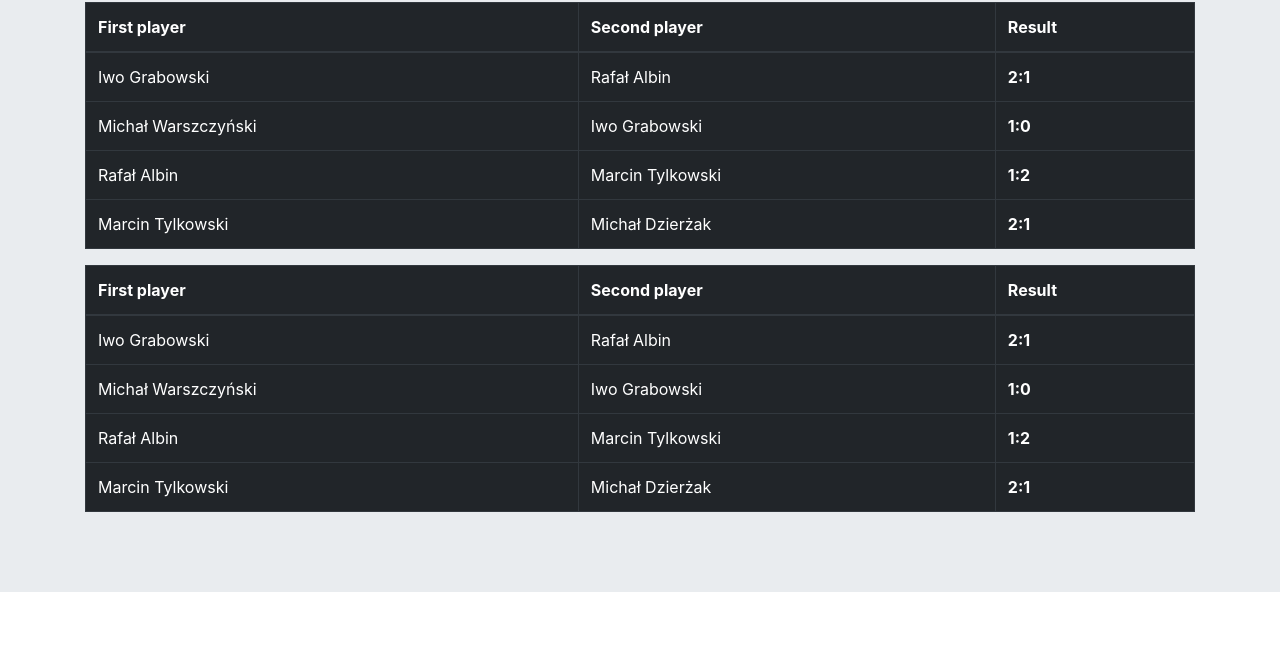
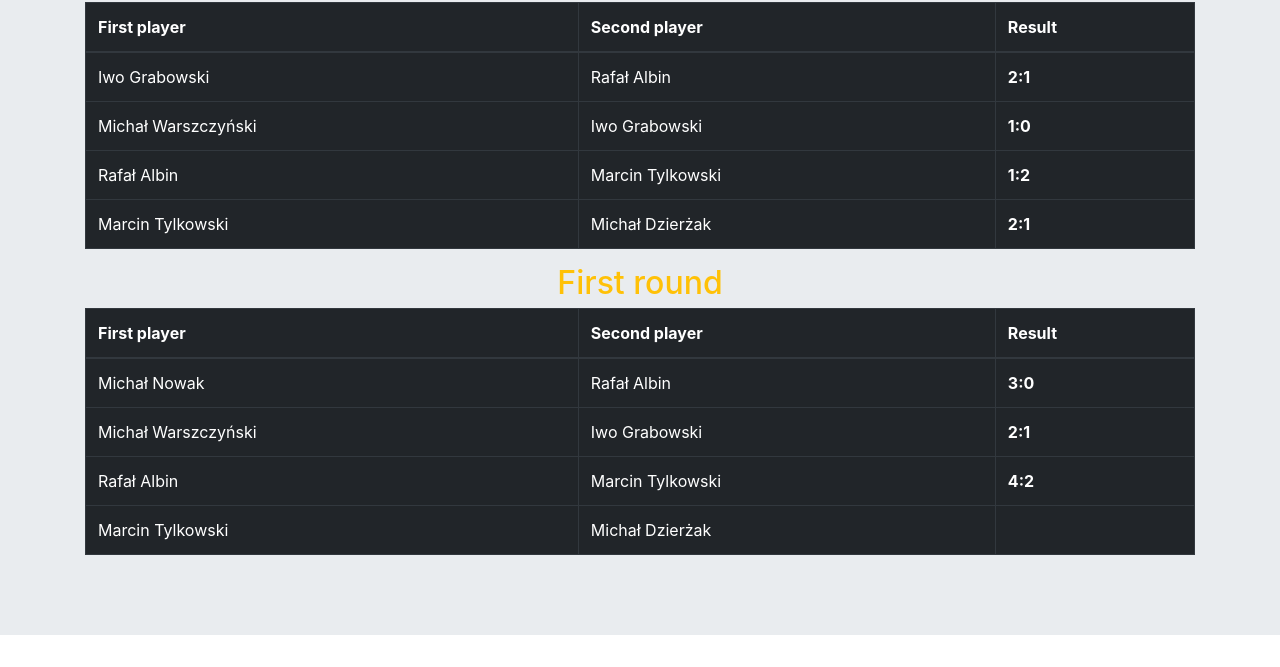
Before and after one commit to mwarszczynski/CSS, a plain HTML site: page Fifa18champions/index.html in a window 1280 px wide. Shown: the part 685-1352 px from the top of the page. Before the commit the page ends 1309 px from the top, so only its background shows below. Drawn offline with nearby package versions, Linux system fonts and the light colour scheme; files whose address does not match are found by name.

Commit message:
Update index.html

```diff
--- a/Fifa18champions/index.html
+++ b/Fifa18champions/index.html
@@ -160,7 +160,9 @@
           </tbody>
         </table>
 
-                <table class="table table-bordered table-inverse">
+        <h2 class="text-center text-warning">First round</h2>
+
+        <table class="table table-bordered table-inverse">
           <thead>
             <tr>
               <th>First player</th>
@@ -170,24 +172,24 @@
           </thead>
           <tbody>
             <tr>
-              <td>Iwo Grabowski</td>
+              <td>Michał Nowak</td>
               <td>Rafał Albin</td>
-              <th>2:1</th>
+              <th>3:0</th>
             </tr>
             <tr>
               <td>Michał Warszczyński</td>
               <td>Iwo Grabowski</td>
-              <th>1:0</th>
+              <th>2:1</th>
             </tr>
             <tr>
               <td>Rafał Albin</td>
               <td>Marcin Tylkowski</td>
-              <th>1:2</th>
+              <th>4:2</th>
             </tr>
             <tr>
               <td>Marcin Tylkowski</td>
               <td>Michał Dzierżak</td>
-              <th>2:1</th>
+              <th></th>
             </tr>
           </tbody>
         </table>
```
